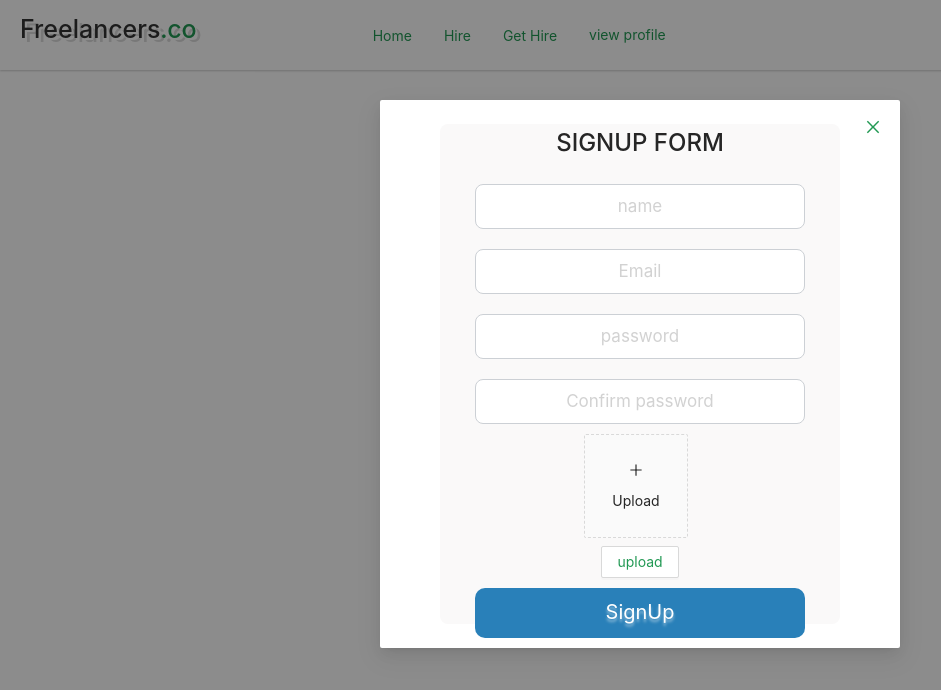
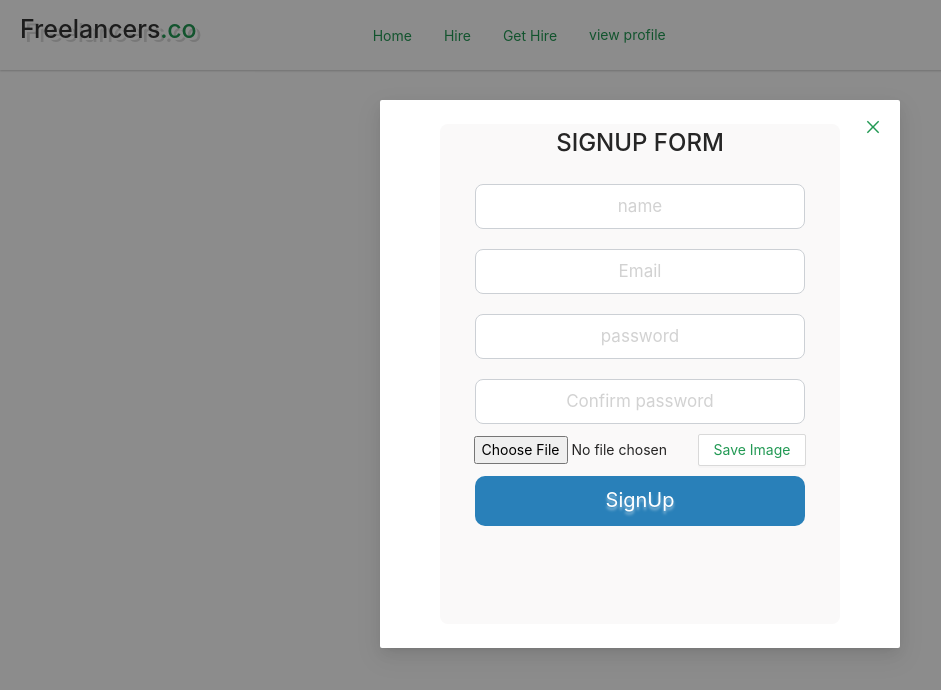
Before and after one commit to AyazAslam101/react-app-Freelancers, a React (Create React App) app: page / in a window 1280 px wide. Both pictures are taken after typing "name@example.com", "Sample123" into the empty fields and a click on the button "Create New Account". Shown: the top 690 px of the page, without its empty margins (0-941 px from the left). Built offline with nearby package versions, Linux system fonts and the light colour scheme.

Commit message:
uploading img and store to local storage

```diff
--- a/src/components/freelancerForm/freelancersignup/freelancerSignup.js
+++ b/src/components/freelancerForm/freelancersignup/freelancerSignup.js
@@ -1,10 +1,10 @@
-import React, {useState} from 'react';
+import React, { useState } from "react";
 // import {useSelector} from 'react-redux';
-import '../freelancersignup/freelancerSignup.css'
-import {Input , Form} from 'antd'
-import { useSelector} from 'react-redux'
-import Uploader from '../../photoUploader/photoUploader'
-import {message} from 'antd'
+import "../freelancersignup/freelancerSignup.css";
+import { Input, Form } from "antd";
+import { useSelector } from "react-redux";
+import Uploader from "../../photoUploader/photoUploader";
+import { message } from "antd";
 // import {useHistory} from 'react-router-dom'
 const layout = {
   labelCol: {
@@ -15,71 +15,73 @@ const layout = {
   },
 };
 
-const  FreelancerSignup =(props) => {
+const FreelancerSignup = (props) => {
+  const dataUser = useSelector((state) => state.userDetails);
 
-  const dataUser = useSelector(state=>state.userDetails)
-
-  console.log(dataUser );
+  console.log(dataUser);
 
   const [userInput, setUserInput] = useState({
-    name : "",
-    email : "",
-    password : "",
-    description : ""
-  })
+    name: "",
+    email: "",
+    password: "",
+    image: "",
+    description: "",
+  });
 
   const [showNewForm, setshowNewForm] = useState({
-    showPhotoUploader : false
-  })
+    showPhotoUploader: false,
+  });
 
- const pushingDataHandler = (data)=>{
-   setUserInput({...userInput ,data})
+  const pushingDataHandler = (data) => {
+    console.log(data, "image data");
+    setUserInput({ ...userInput, image: data });
+  };
+
+  const handleSubmit = (e) => {
+    e.preventDefault();
+    if (userInput.name && userInput.email && userInput.password) {
+      let a = props.handleUser({
+        ...userInput,
+        id: Math.floor(Math.random() * 1000),
+      });
+      if (a) {
+        message
+          .loading("Action in progress..", 2.5)
+          .then(() => message.success("Signed up", 2.5));
+      } else {
+        message
+          .loading("Action in progress..", 1.5)
+          .then(() => message.warn("Email Taken", 1.5));
       }
-
-
-  const handleSubmit = (e) =>{
-   e.preventDefault()
-    if(userInput.name && userInput.email && userInput.password ){
-      let a = props.handleUser({...userInput, id: Math.floor(Math.random() * 1000)})
-       if(a ){
-        message
-        .loading('Action in progress..', 2.5)
-        .then(() => message.success('Signed up', 2.5));
-         }else{
-          message
-          .loading('Action in progress..', 1.5)
-          .then(() => message.warn('Email Taken', 1.5));
-         }
-      }else{
-        message.error("Please fill every input")
+    } else {
+      message.error("Please fill every input");
     }
 
     let showUploader = showNewForm.showPhotoUploader;
     setshowNewForm({
-      showPhotoUploader : !showUploader
-    })
+      showPhotoUploader: !showUploader,
+    });
+  };
 
-  }
-
-  const handleData =(event)=>{
+  const handleData = (event) => {
     setUserInput({
       ...userInput,
-      [event.target.id] : event.target.value
-    })
-  }
+      [event.target.id]: event.target.value,
+    });
+  };
 
   const onFinish = (values) => {
-    console.log('Success:', values);
+    console.log("Success:", values);
   };
 
   const onFinishFailed = (errorInfo) => {
-    console.log('Failed:', errorInfo);
+    console.log("Failed:", errorInfo);
   };
-
 
   // console.log(user)
   return (
-      <form onSubmit={handleSubmit}
+    <form
+      onSubmit={handleSubmit}
       {...layout}
       name="basic"
       initialValues={{
@@ -88,26 +90,49 @@ const  FreelancerSignup =(props) => {
       onFinish={onFinish}
       onFinishFailed={onFinishFailed}
     >
-        <div className="signup-form"  >
+      <div className="signup-form">
         <h4>SIGNUP FORM</h4>
         <div className="signup-information">
-
-              <Input onChange={handleData} className="signup-email-information" type="text" placeholder="name"
-                id="name"></Input>
-              <Input onChange={handleData} className="signup-password-information" type="email" placeholder="Email" id="email" ></Input>
-              <Input onChange={handleData} className="signup-password-information" type="password"
-              placeholder="password" id="password" ></Input>
-                <Input onChange={handleData} className="signup-password-information" type="password" placeholder="Confirm password" id="password" ></Input>
+          <Input
+            onChange={handleData}
+            className="signup-email-information"
+            type="text"
+            placeholder="name"
+            id="name"
+          ></Input>
+          <Input
+            onChange={handleData}
+            className="signup-password-information"
+            type="email"
+            placeholder="Email"
+            id="email"
+          ></Input>
+          <Input
+            onChange={handleData}
+            className="signup-password-information"
+            type="password"
+            placeholder="password"
+            id="password"
+          ></Input>
+          <Input
+            onChange={handleData}
+            className="signup-password-information"
+            type="password"
+            placeholder="Confirm password"
+            id="password"
+          ></Input>
         </div>
-         <div className="uploader"><Uploader
-        pushingDataHandler={pushingDataHandler} /></div>
+        <div className="uploader">
+          <Uploader pushingDataHandler={pushingDataHandler} />
+        </div>
         <div className="signup-login-button">
-          <button className="signup-button-login" onSubmit={ handleSubmit}>SignUp</button>
+          <button className="signup-button-login" onSubmit={handleSubmit}>
+            SignUp
+          </button>
         </div>
       </div>
-
     </form>
-    )
-}
+  );
+};
 
 export default FreelancerSignup;
--- a/src/components/navbar/profile.css
+++ b/src/components/navbar/profile.css
@@ -1,29 +1,32 @@
-.Profile{
+.Profile {
   background-color: #bdbdba;
   width: 320px;
-    height: 3    00px;
+  height: 3 00px;
   margin: auto;
   text-align: center;
   border-radius: 10px;
-    padding: 25px;
-    font-style:italic;
+  padding: 10px;
+  font-family: system-ui;
+  font-weight: 400;
 }
- .user-work{
-     opacity:0.7;
+.user-work {
+  opacity: 0.7;
   font-weight: 500;
   margin-top: 2px;
+  margin-bottom: -5px;
 }
-.profile-h2{
- margin-top: -11px;
- /* margin-bottom: -1px; */
-
+.profile-h2 {
+  text-transform: capitalize;
+  font-style: italic;
 }
- .user-information{
-     font-style:italic;
+.user-information {
+  font-style: italic;
   font-size: 15px;
 }
- .img-profile{
+.img-profile {
     width: 110px;
-     border-radius: 60px;
+    height: 96px;
+    border-radius: 48px;
     margin: auto;
+    object-fit: cover;
 }
--- a/src/components/photoUploader/photoUploader.css
+++ /dev/null
@@ -1,3 +0,0 @@
-.photo-uploader{
-    display: inline-flex;
-}
--- a/src/components/photoUploader/photoUploader.js
+++ b/src/components/photoUploader/photoUploader.js
@@ -1,78 +1,46 @@
-import React, { useState } from 'react'
-import { Upload, message , Button } from 'antd';
-import { LoadingOutlined, PlusOutlined } from '@ant-design/icons';
-import "./photoUploader.css"
-
-function getBase64(img, callback) {
-    const reader = new FileReader();
-    reader.addEventListener('load', () => callback(reader.result));
-    reader.readAsDataURL(img);
-}
-
-function beforeUpload(file) {
-    const isJpgOrPng = file.type === 'image/jpeg' || file.type === 'image/png';
-    if (!isJpgOrPng) {
-        message.error('You can only upload JPG/PNG file!');
-    }
-    const isLt2M = file.size / 1024 / 1024 < 2;
-    if (!isLt2M) {
-        message.error('Image must smaller than 2MB!');
-    }
-    return isJpgOrPng && isLt2M;
-}
+import React, { useState } from "react";
+import { Button } from "antd";
 
 function PhotoUploader(props) {
-    const [newUploader, setnewUploader] = useState({
-        loading: false
-    })
-    const [uploadUrl, setuploadUrl] = useState({})
+  const [BaseImage, setBaseImage] = useState("");
+  const uploadImage = async (e) => {
+    const file = e.target.files[0];
+    const base64 = await convertBase64(file);
+    setBaseImage(base64);
+  };
 
-    const pushingDataHandler= (data)=>{
-        const newUrl = uploadUrl.imageUrl
-        if(data == newUrl){
-            props.pushingDataHandler(data)
-        }
-    }
-    const handleChange = info => {
-        console.log(info)
-        if (info.file.status === 'uploading') {
-            setnewUploader({ loading: true });
-            return;
-        }
-        if (info.file.status === 'done') {
-            // Get this url from response in real world.
-            getBase64(info.file.originFileObj, imageUrl =>
-                setuploadUrl({
-                    imageUrl
-                }),
-            );
-        }
-    };
-    const { loading, imageUrl } = uploadUrl;
-    const uploadButton = (
-      <div>
-        {loading ? <LoadingOutlined /> : <PlusOutlined />}
-        <div style={{ marginTop: 8 }}>Upload</div>
-      </div>
+  const convertBase64 = (file) => {
+    return new Promise((resolve, reject) => {
+      const fileReader = new FileReader();
+      fileReader.readAsDataURL(file);
 
-);
-    return (
-        <div classname="photo-uploader">
-            <Upload
-                name="avatar"
-                listType="picture-card"
-                className="avatar-uploader"
-                showUploadList={false}
-                action="https://www.mocky.io/v2/5cc8019d300000980a055e76"
-                beforeUpload={beforeUpload}
-                onChange={handleChange}
+      fileReader.onload = () => {
+        resolve(fileReader.result);
+      };
 
-            >
-                {imageUrl ? <img src={imageUrl} alt="avatar" style={{ width: '100%',display: 'inline-flex'}} id="img" /> : uploadButton}
-            </Upload>
-            <Button  onClick ={() => {pushingDataHandler(uploadUrl.imageUrl)}}>upload</Button>
-        </div>
-    )
+      fileReader.onerror = (error) => {
+        reject(error);
+      };
+    });
+  };
+  const handleImageData = (e) => {
+    e.preventDefault();
+    props.pushingDataHandler(BaseImage);
+  };
+
+  return (
+    <div id="App">
+      <input
+        type="file"
+        id="image"
+        onChange={(e) => {
+          uploadImage(e);
+        }}
+      />
+      <img src={BaseImage} width="110px;" border-radius="60px" margin="auto" />
+      <Button onClick={handleImageData}>Save Image</Button>
+    </div>
+  );
 }
 
 export default PhotoUploader;
--- a/src/index.js
+++ b/src/index.js
@@ -18,7 +18,4 @@ ReactDOM.render(
   document.getElementById('root')
 );
 
-// If you want to start measuring performance in your app, pass a function
-// to log results (for example: reportWebVitals(console.log))
-// or send to an analytics endpoint. Learn more: https://bit.ly/CRA-vitals
 reportWebVitals();
```
Also changed, not shown: public/index.html (+1 -24 lines), src/components/drawer/drawer.js (+10 -11 lines), src/components/freelancerForm/freelancerLoginForm/freelancerLoginFrom.js (+84 -60 lines), src/components/freelancerForm/freelancersignup/freelancerSignup.css (+21 -19 lines), src/components/homePage/homePage.js (+3 -7 lines), src/components/navbar/profile.js (+19 -13 lines), 1 other file (tests, documents, lock files or other folders). Lines whose indentation alone changed are shown as unchanged.
